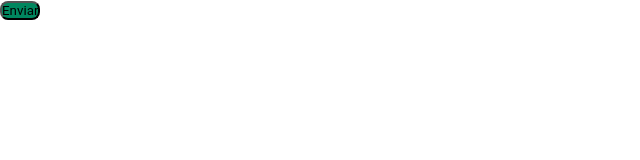
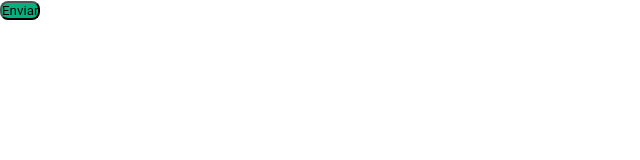
Before and after one commit to ReinaldoARamos/Ignite_Shop, a Next.js app: page / in a window 1280 px wide. Shown: the top 160 px of the page, without its empty margins (0-640 px from the left). Built offline with nearby package versions, Linux system fonts and the light colour scheme.

Commit message:
fazendo alguns testes com estilização global

```diff
--- a/src/pages/index.tsx
+++ b/src/pages/index.tsx
@@ -1,9 +1,14 @@
 import { styled } from "../styles"
 
 const Button = styled('button', {
-  backgroundColor: "$green500",
+  backgroundColor: "$green300",
   borderRadius: 8,
-  padding: '4px, 8px'
+  padding: '4px, 8px',
+  transition: '0.4s',
+
+  '&:hover' : {
+    backgroundColor: "$green500"
+  }
 
 })
 
```
